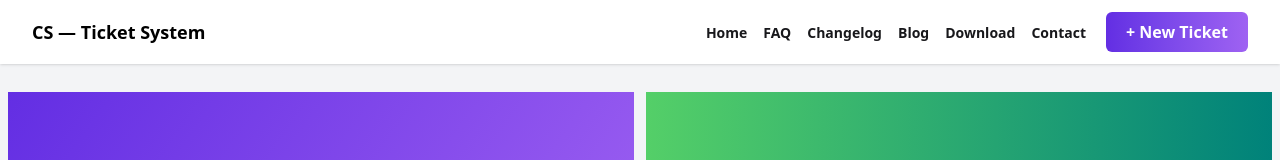
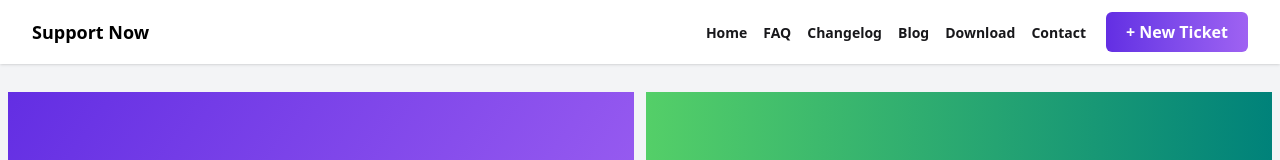
Before and after one commit to mahbubur-r/support-now, a React (Vite) app: page / in a window 1280 px wide. Shown: the top 160 px of the page. Built offline with nearby package versions, Linux system fonts and the light colour scheme.

Commit message:
updated the heading

```diff
--- a/src/components/Navbar/Navbar.jsx
+++ b/src/components/Navbar/Navbar.jsx
@@ -3,7 +3,7 @@ import React from 'react';
 const Navbar = () => {
     return (
     <div className="navbar bg-base-100 shadow-sm flex flex-col md:flex-row justify-between  md:max-w-[1600px] mx-auto">
-            <h2 className='font-bold text-lg text-black px-6'>CS — Ticket System</h2>
+            <h2 className='font-bold text-lg text-black px-6'>Support Now</h2>
   <     div className="navbar-center flex flex-col md:flex-row md:gap-4 md:px-6">
             <ul className="menu mx-auto menu-horizontal font-bold  px-1 gap-2 md:gap-4 ">
                 <li>Home</li>
```
